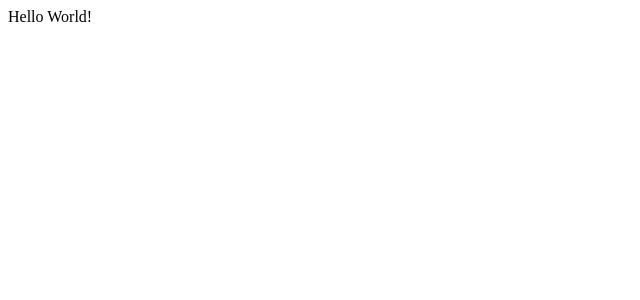
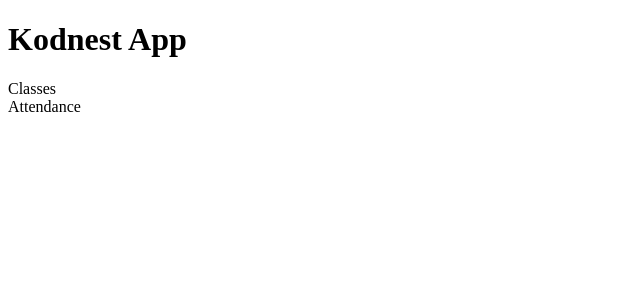
Before and after one commit to Sairanga-Putta/demoproject, a React (Create React App) app: page / in a window 1280 px wide. Shown: the top 300 px of the page, without its empty margins (0-640 px from the left). Built offline with nearby package versions, Linux system fonts and the light colour scheme.

Commit message:
minor change

```diff
--- a/src/App.js
+++ b/src/App.js
@@ -1,7 +1,12 @@
+import Attendance from "./Attendance";
+import Classes from "./Classes";
+
 function App() {
   return (
     <>
-    Hello World!
+    <h1>Kodnest App</h1>
+    <Classes />
+    <Attendance />
     </>
   );
 }
--- /dev/null
+++ b/src/Attendance.jsx
@@ -0,0 +1,7 @@
+import React from 'react'
+
+export default function Attendance() {
+  return (
+    <div>Attendance</div>
+  )
+}
--- /dev/null
+++ b/src/Classes.jsx
@@ -0,0 +1,7 @@
+import React from 'react'
+
+export default function Classes() {
+  return (
+    <div>Classes</div>
+  )
+}
```
